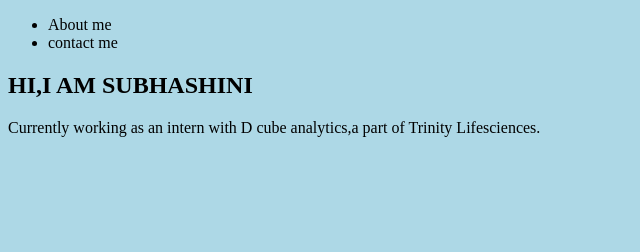
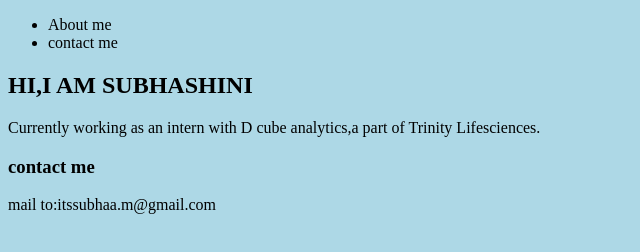
Before and after one commit to subhaa-m/gettingStarted, a plain HTML site: page index.html in a window 1280 px wide. Shown: the whole page, without its empty margins (0-640 px from the left). Drawn offline with Linux system fonts and the light colour scheme.

Commit message:
added contact section info

```diff
--- a/index.html
+++ b/index.html
@@ -22,6 +22,12 @@
             Currently working as an intern with D cube analytics,a part of Trinity Lifesciences.
         </section>
     </div>
+    <div>
+        <h3>contact me</h3>
+        <section>
+            mail to:itssubhaa.m@gmail.com
+        </section>
+    </div>
 
 </body>
 </html>
```
Also changed, not shown: submitpage.html (added, +1 -0 lines).
